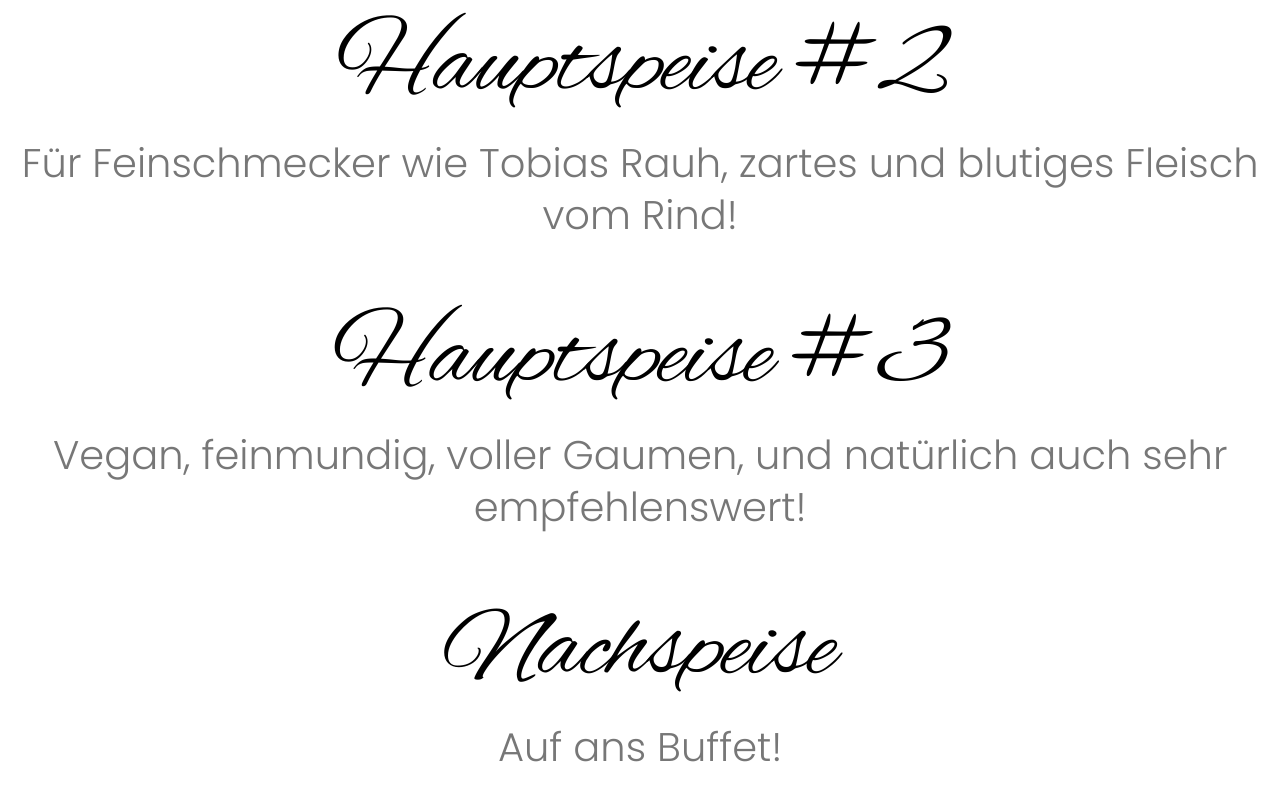
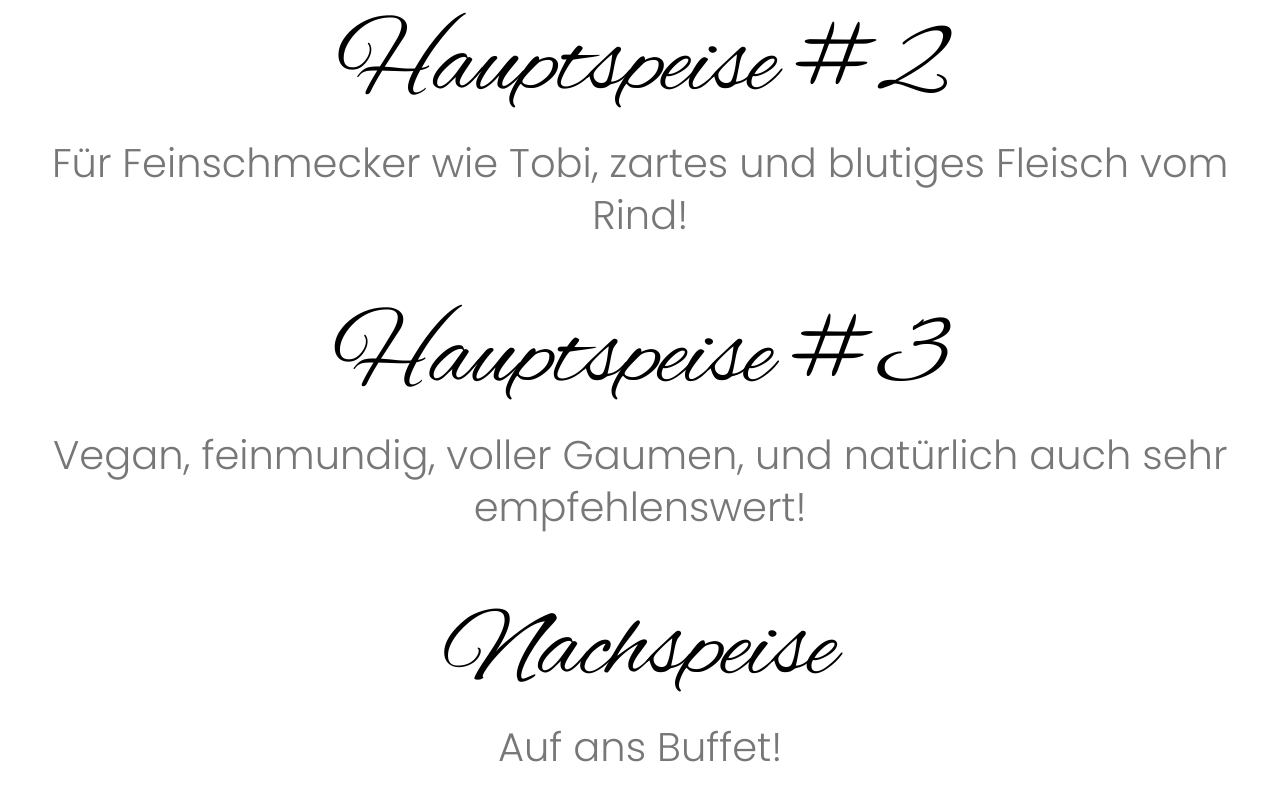
Before and after one commit to Speisekarte-14-09/Speisekarte, a plain HTML site: page index.html in a window 1280 px wide. Shown: the part 1000-1800 px from the top of the page. Drawn offline with Linux system fonts and the light colour scheme.

Commit message:
Updated content

```diff
--- a/index.html
+++ b/index.html
@@ -56,7 +56,7 @@
 <!-- ------- Hauptspeise 2 ------- -->
 <section class="food">
     <h2 class="seconddelay">Hauptspeise #2</h2>
-    <p class="seconddelay">Für Feinschmecker wie Tobias Rauh, zartes und blutiges Fleisch vom Rind!</p>
+    <p class="seconddelay">Für Feinschmecker wie Tobi, zartes und blutiges Fleisch vom Rind!</p>
 
 </section>
 
```
